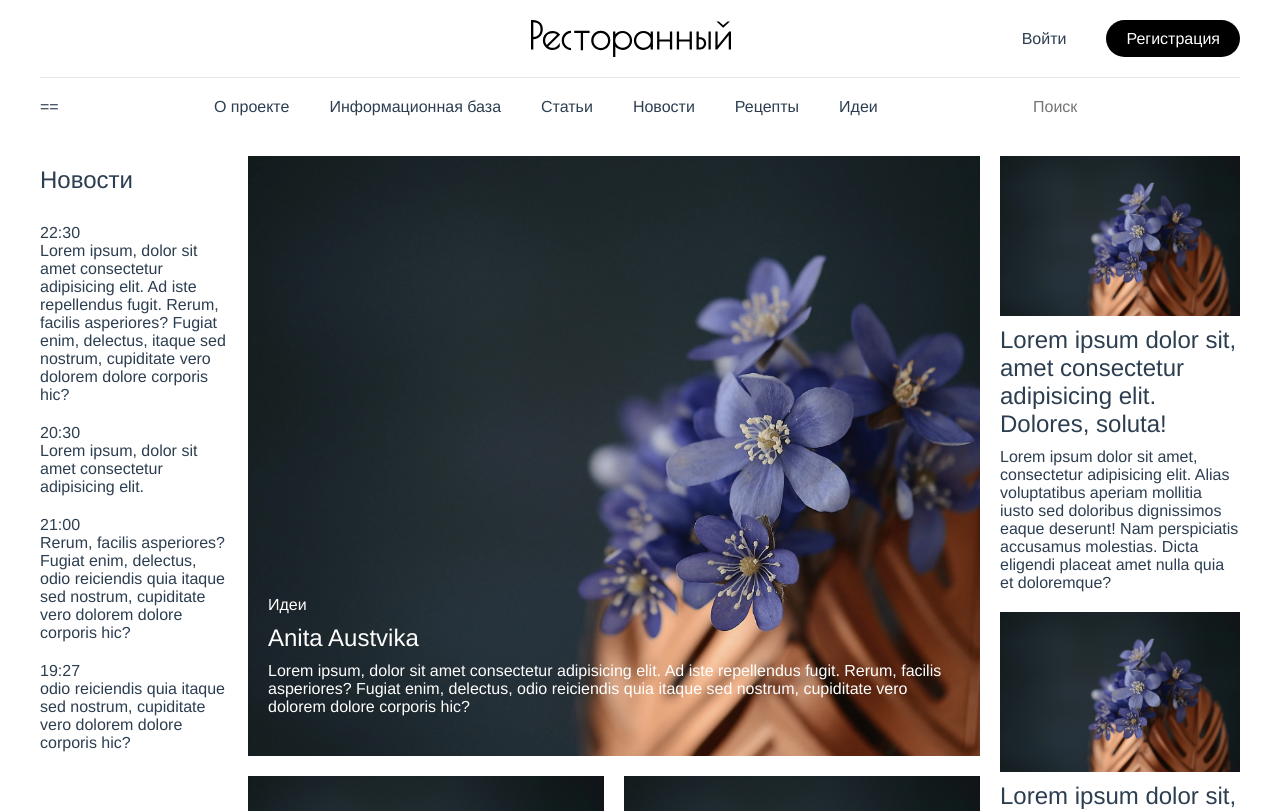
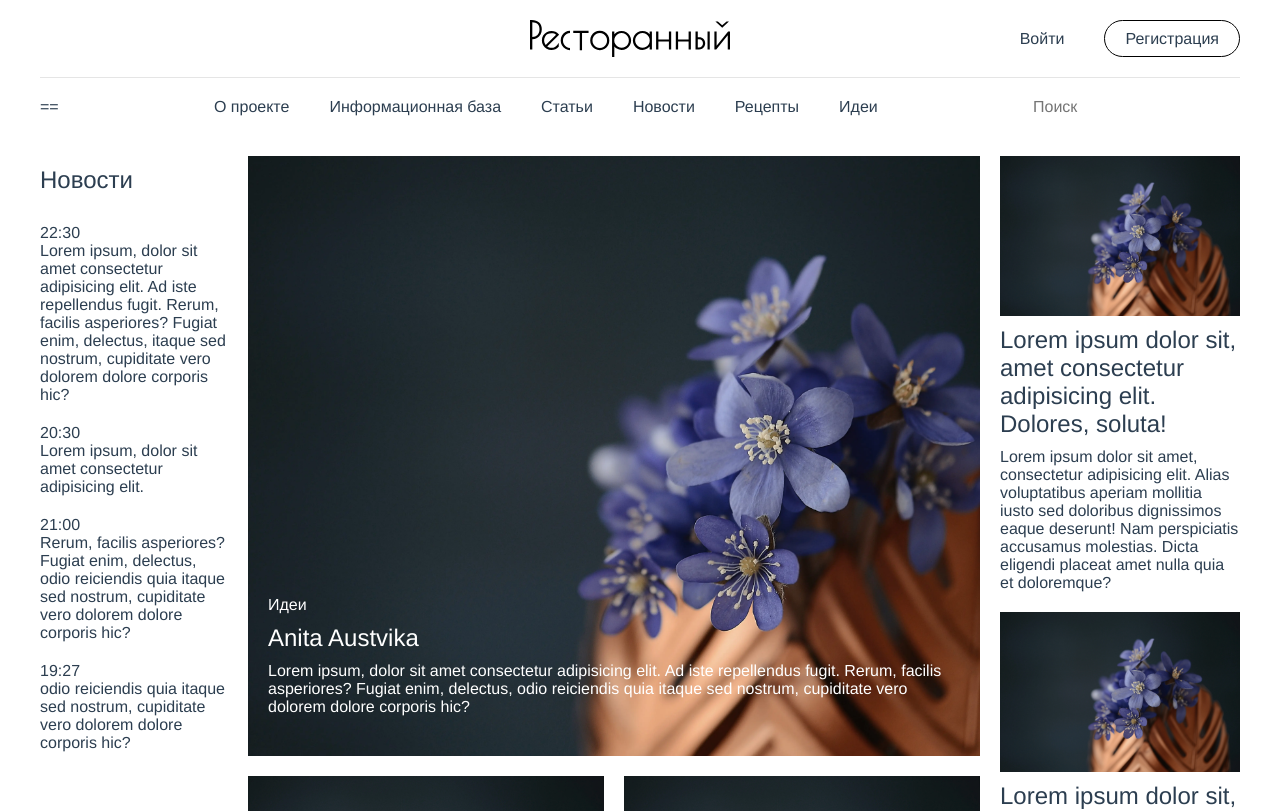
Before and after one commit to oreshkindev/restresource.ru, a Vue app: page / in a window 1280 px wide. Shown: the top 811 px of the page. Built offline with nearby package versions, Linux system fonts and the light colour scheme.

Commit message:
update TheButtons

```diff
--- a/src/components/TheButtons.vue
+++ b/src/components/TheButtons.vue
@@ -16,10 +16,15 @@ defineProps<Button>()
 <style scoped lang="scss">
 button {
   &.state {
-    background: #000;
+    border: 1px solid #000;
     border-radius: 50px;
-    color: #fff;
     padding: 5px 20px;
+    transition: 0.2s ease-in-out;
+
+    &:hover {
+      background: #000;
+      color: #fff;
+    }
   }
 }
 </style>
```
